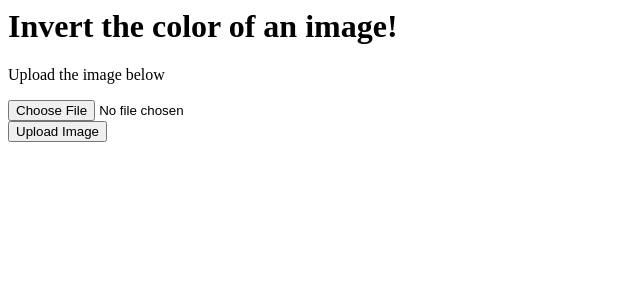
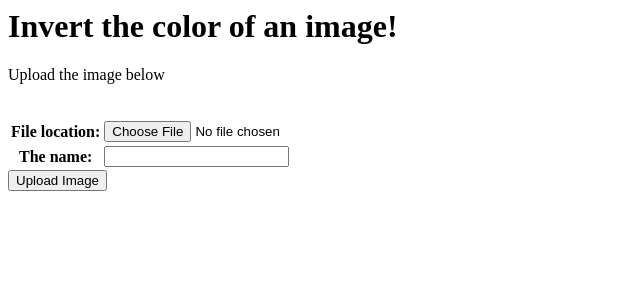
Before and after one commit to Burrch3s/mezmer, a Django app: page /inverter in a window 1280 px wide. Shown: the top 300 px of the page, without its empty margins (0-640 px from the left). Run offline with Django 3.2, Linux system fonts and the light colour scheme; data that the repository does not hold is empty.

Commit message:
kinda broken POST

```diff
--- a/inverter/forms.py
+++ b/inverter/forms.py
@@ -2,7 +2,13 @@ from django import forms
 from django.core.exceptions import ValidationError
 from django.utils.translation import ugettext_lazy as _
 import datetime
+from .models import FileInstance
 
 class InvertImageForm(forms.Form):
     #do checks if it is an image in future lol
-    file_location = forms.ImageField(help_text="Enter an image to be uploaded")
+    #file_location = forms.ImageField(help_text="Enter an image to be uploaded")
+    file_location = forms.FileField()
+    the_name = forms.CharField()
+    class Meta:
+        model = FileInstance
+        fields = ['file_location', 'name',]
--- a/inverter/models.py
+++ b/inverter/models.py
@@ -2,20 +2,16 @@ from django.db import models
 
 # Create your models here.
 class FileInstance(models.Model):
-    my_file = models.ImageField(max_length=20, help_text="Enter field documentation")
-    # Metadata
-    class Meta:
-        ordering = ["-my_file"]
-
-    # Methods
+    name = models.CharField(max_length=120, default='new_file')
+    my_file = models.ImageField(upload_to='img')
     def get_absolute_url(self):
          """
          Returns the url to access a particular instance of MyModelName.
          """
          return reverse('model-detail-view', args=[str(self.id)])
 
-    def __str__(self):
-        """
-        String for representing the MyModelName object (in Admin site etc.)
-        """
-        return self.field_name
+#    def __str__(self):
+#        """
+#        String for representing the MyModelName object (in Admin site etc.)
+#        """
+#        return self.field_name
--- a/inverter/templates/index.html
+++ b/inverter/templates/index.html
@@ -2,16 +2,16 @@
 
 <h1>Invert the color of an image!</h1>
 <p>Upload the image below</p>
-<form name="invert-image" method="post" enctype="multipart/form-data" onsubmit="onSubmit">
+<img src="{{ post.images.url}}">
+<img src="{{image}}">
+{% for i in images %}
+    <img src="{{ i.images.url }}" width="500px"/>
+{% endfor %}
+<form name="invert-image" method="post" enctype="multipart/form-data">
     {% csrf_token %}
     <table>
     {{ form }}
     </table>
-    <div class="field">
-        <div class="control">
-            <input type="file"  name="file-to-invert" id="fileToUpload" placeholder="Image to upload" required>
-        </div>
-    </div>
     <input type="submit" value="Upload Image" name="submit">
 </form>
 {% endblock %}
--- a/inverter/urls.py
+++ b/inverter/urls.py
@@ -5,5 +5,5 @@ from . import views
 
 urlpatterns = [
     path('', views.index, name='index'),
-    path('uploadFile', views.uploadFile, name='uploadFile'),
+    #path('uploadFile', views.uploadFile, name='uploadFile'),
 ]
--- a/inverter/views.py
+++ b/inverter/views.py
@@ -7,22 +7,18 @@ from .models import *
 
 # Create your views here.
 def index(request):
-    return render(
-        request,
-        'index.html',
-        )
-def uploadFile(request, pk):
-    file_inst = get_object_or_404(FileInstance, pk=pk)
+    #file_inst = get_object_or_404(FileInstance, pk=pk)
+    file_inst = FileInstance()
+    images = FileInstance.objects.all()
+    print(images)
 
-    if request.method == 'GET':
+    if request.method == 'POST':
+        form = InvertImageForm(request.POST, request.FILES)
+        file_inst.save()
+        print("[*] Saving the picture!")
+        #return HttpResponseRedirect(reverse('/'))
+
+    else:
         form = InvertImageForm(initial={})
-    elif request.method == 'POST':
-        form = InvertImageForm(request.POST)
-        book_inst.save()
-        return HttpResponseRedirect(reverse('image uploaded'))
 
-    return render(
-        request,
-        'index.html',
-        {'form': form, 'fileinst': file_inst}
-        )
+    return render(request, 'index.html', {'form': form, 'fileinst':file_inst, 'images':images})
```
